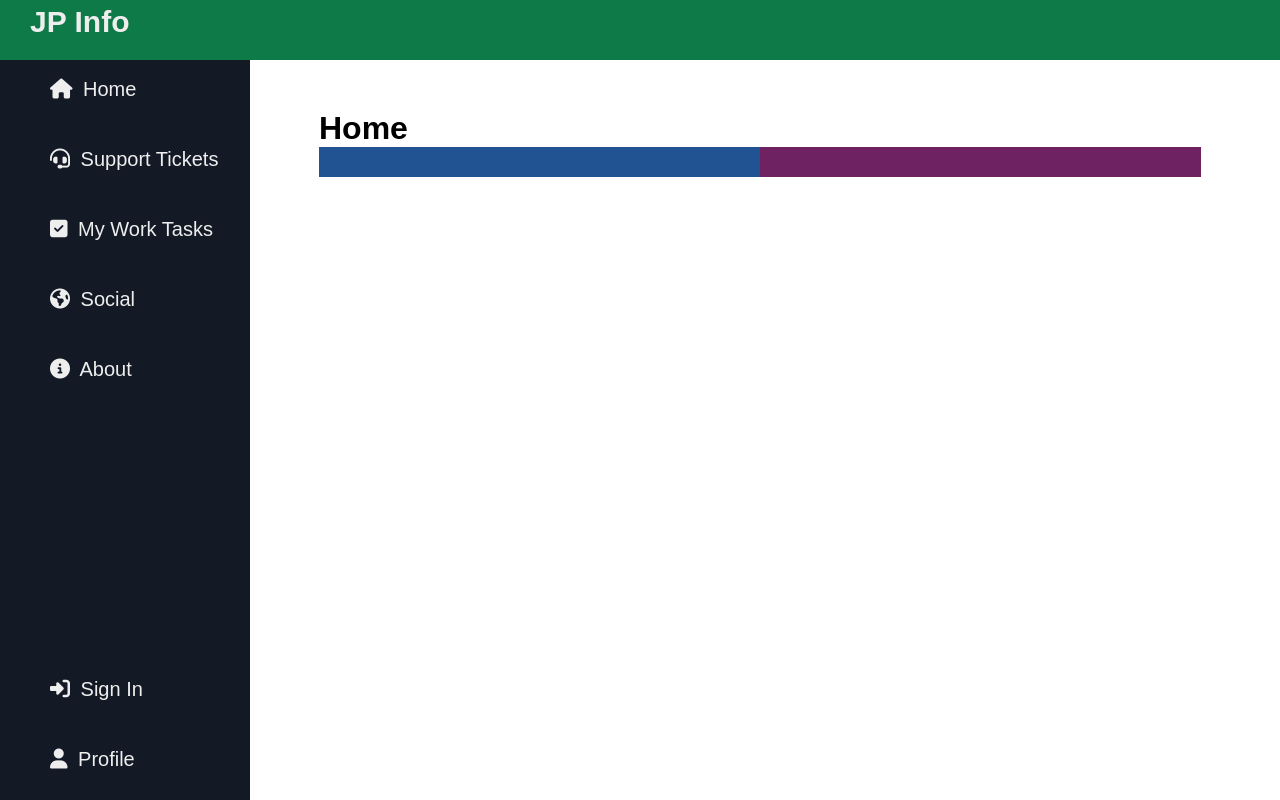
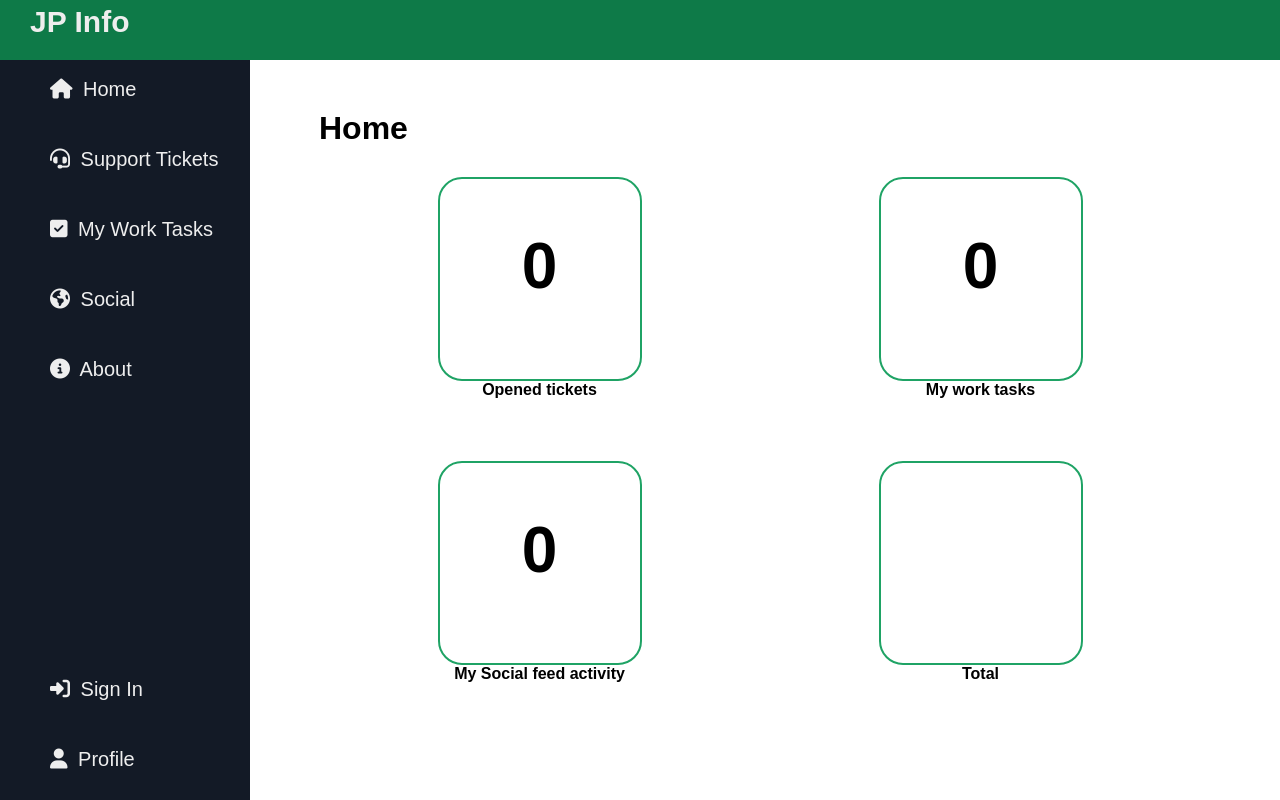
Before and after one commit to josippr/TVZ-zavrsni-rad, a React (Create React App) app: page / in a window 1280 px wide. Built offline with nearby package versions, Linux system fonts and the light colour scheme.

Commit message:
Add files via upload

```diff
--- a/src/pages/explore.js
+++ b/src/pages/explore.js
@@ -1,16 +1,128 @@
 
 import './home.css';
 
+import React, { useEffect, useState } from 'react';
+import { collection, getDocs, query, where } from 'firebase/firestore';
+import { db } from '../firebase.config';
+import { getAuth } from 'firebase/auth';
+
 function Explore() {
+
+    const [ticketCount, setTicketCount] = useState(0);
+    const[taskCount, setTaskCount] = useState(0);
+    const [postCount, setPostCount] = useState(0);
+
+
+    const auth = getAuth();
+
+    useEffect(() => {
+        const fetchTickets = async () => {
+        try {
+            const user = auth.currentUser;
+            if (!user) {
+            // User not logged in, handle this case if needed
+            return;
+            }
+
+            const userId = user.uid;
+            const listingsRef = collection(db, 'listings');
+            const q = query(listingsRef, where('userRef', '==', userId));
+            const querySnapshot = await getDocs(q);
+            const count = querySnapshot.size;
+            setTicketCount(count);
+        } catch (error) {
+            console.error('Error fetching tickets:', error);
+        }
+        };
+
+        fetchTickets();
+    }, [auth]);
+
+    useEffect(() => {
+        const fetchtasks = async () => {
+        try {
+            const user = auth.currentUser;
+            if (!user) {
+            // User not logged in, handle this case if needed
+            return;
+            }
+
+            const userId = user.uid;
+            const listingsRef = collection(db, 'workTasks');
+            const q = query(listingsRef, where('userRef', '==', userId));
+            const querySnapshot = await getDocs(q);
+            const count = querySnapshot.size;
+            setTaskCount(count);
+        } catch (error) {
+            console.error('Error fetching tasks:', error);
+        }
+        };
+
+        fetchtasks();
+    }, [auth]);
+
+    /*
+    useEffect(() => {
+        const fetchposts = async () => {
+        try {
+            const user = auth.currentUser;
+            if (!user) {
+            // User not logged in, handle this case if needed
+            return;
+            }
+
+            const userId = user.uid;
+            const listingsRef = collection(db, 'posts');
+            const q = query(listingsRef, where('userRef', '==', userId));
+            const querySnapshot = await getDocs(q);
+            const count = querySnapshot.size;
+            setTaskCount(count);
+        } catch (error) {
+            console.error('Error fetching tasks:', error);
+        }
+        };
+
+        fetchposts();
+    }, [auth]);
+    */
+
+
+
     return (
         <div className="home">
             <h1>Home</h1>
             <div className='home-content'>
-                <div className='all-tickets-container'>
+                <div className='left'>
+                    <div className='tickets-number'>
+                        {ticketCount}
+                    </div>
+                    <div className='tickets-title'>
+                        Opened tickets
+                    </div>
+                </div>
+                <div className='right'>
+                    <div className='tickets-number'>
+                        {taskCount}
+                    </div>
+                    <div className='tickets-title'>
+                        My work tasks
+                    </div>
+                </div>
+                <div className='left-two'>
+                    <div className='tickets-number'>
+                        {postCount}
+                    </div>
+                    <div className='tickets-title'>
+                        My Social feed activity
+                    </div>
+                </div>
+                <div className='right'>
+                    <div className='tickets-number'>
 
-                </div>
-                <div className='create-tickets-container'>
-
+                    </div>
+                    <div className='tickets-title'>
+                        Total
+                    </div>
                 </div>
             </div>
         </div>
--- a/src/pages/home.css
+++ b/src/pages/home.css
@@ -22,25 +22,53 @@
     /* background-color: #0e7a48; */
 }
 
-.all-tickets-container {
+.left {
     width: 50%;
     height: inherit;
-    background-color: #215291;
+    /* background-color: #215291; */
     float: left;
     padding-top: 30px;
 }
 
-.create-tickets-container {
+.left-two {
     width: 50%;
     height: inherit;
-    background-color: #6e2262;
-    float: right;
+    /* background-color: #215291; */
+    float: left;
     padding-top: 30px;
 }
 
-.create-ticket-form {
-    border: 1px solid black;
-    width: 90%;
-    height: 600px;
+.right {
+    width: 50%;
+    height: inherit;
+    /* background-color: #6e2262; */
+    float: left;
+    padding-top: 30px;
+}
+
+.tickets-number {
+    width: 200px;
+    height: 150px;
+    border-radius: 24px;
+    border: 2px solid var(--fifth);
+    font-size: 64px;
+    font-weight: bold;
+    text-align: center;
+    padding-top: 50px;
+    margin: 0 auto;
+    transition: 0.2s ease-in-out;
+}
+
+.tickets-number:hover {
+    cursor: pointer;
+    background-color: var(--green-dark);
+    color: var(--light);
+}
+
+.tickets-title {
+    width: 200px;
+    height: 50px;
+    text-align: center;
+    font-weight: 600;
     margin: 0 auto;
 }
```
Also changed, not shown: 1 other file (tests, documents, lock files or other folders).
